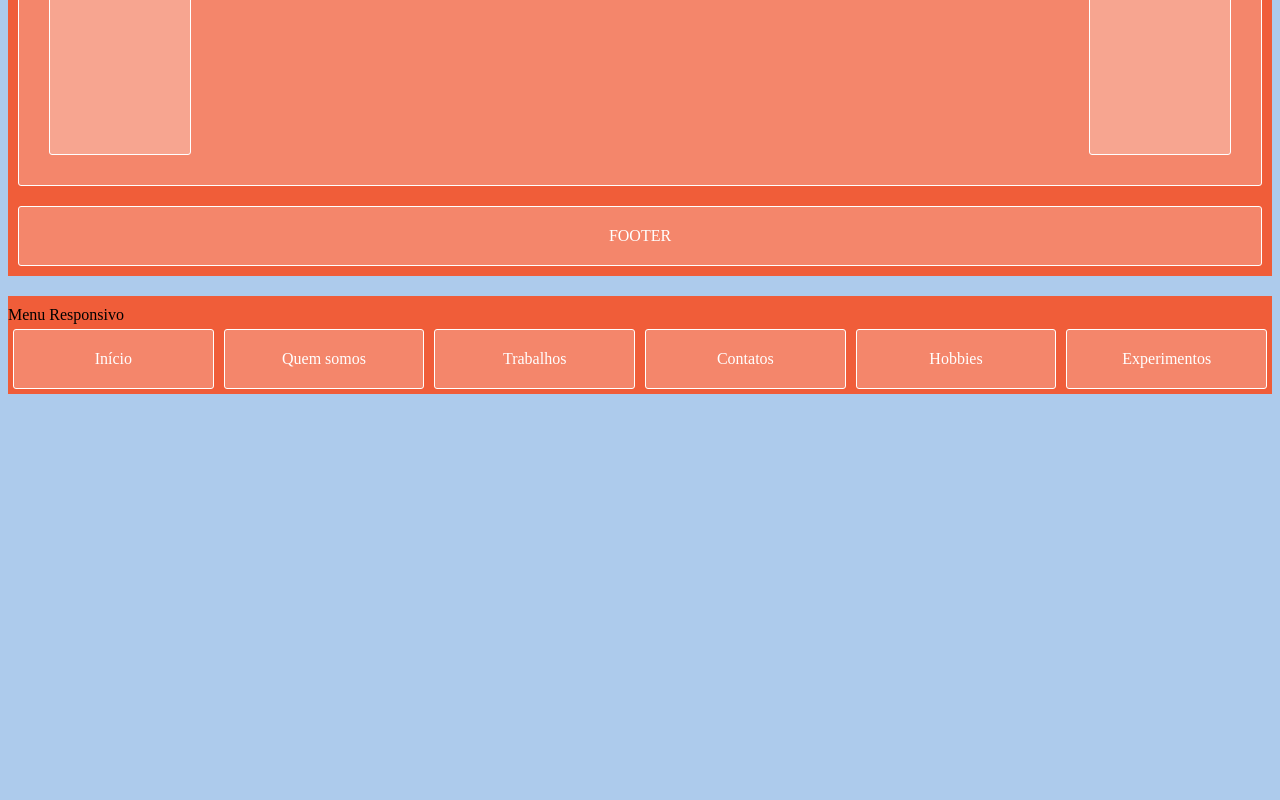
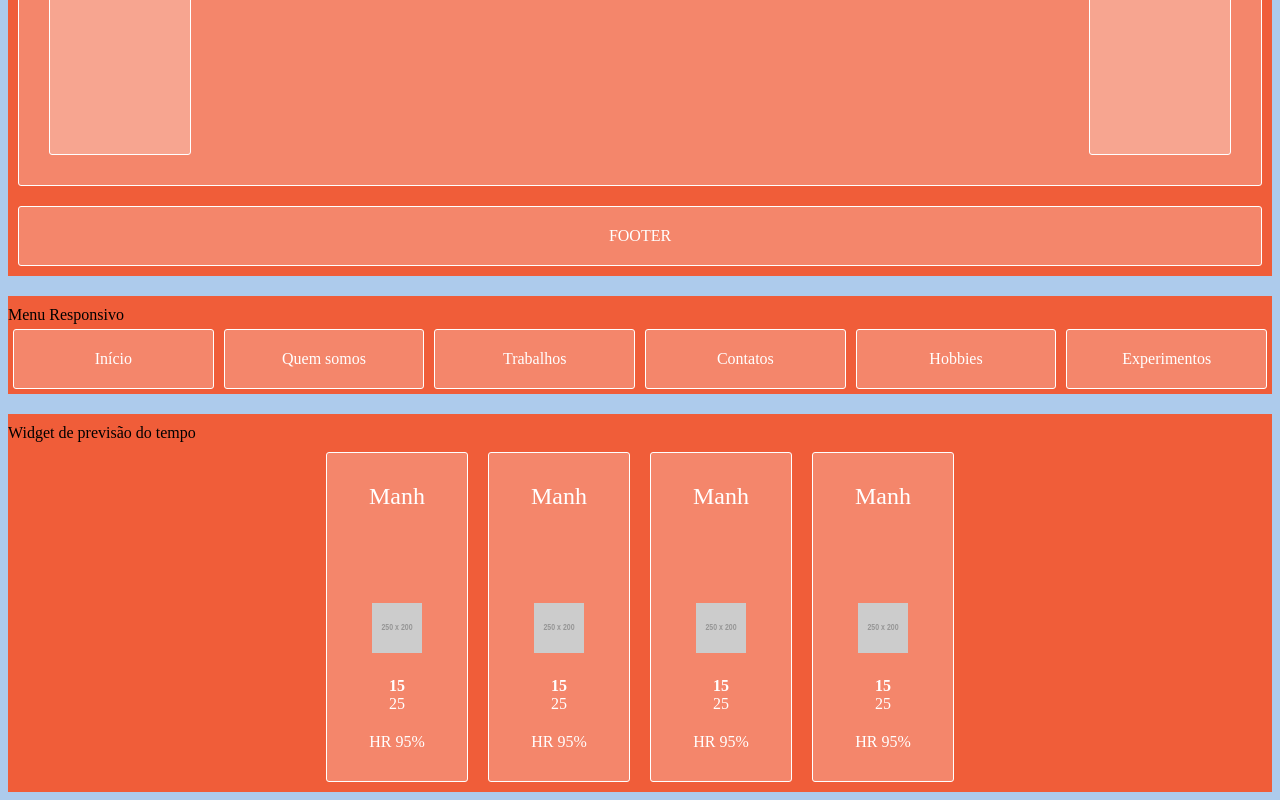
Before and after one commit to tindao02/explorer, a plain HTML site: page Flexbox01/index.html in a window 1280 px wide. Shown: the part 5481-6281 px from the top of the page. Before the commit the page ends 5883 px from the top, so only its background shows below. Drawn offline with Linux system fonts and the light colour scheme; placeholder pictures from the web are drawn by us.

Commit message:
Widget previsão do tempo

```diff
--- a/Flexbox01/index.html
+++ b/Flexbox01/index.html
@@ -291,5 +291,60 @@
     </div>
   </section>
 
+  <section>
+    Widget de previsão do tempo
+    <div class="container widget">
+
+      <div class="weather">
+        <div class="weather-period">Manh</div>
+        <div class="weather-icon">
+          <img src="https://via.placeholder.com/250x200" alt="icone temperatura">
+        </div>
+        <div class="weather-minmax">
+          <span class="weather-min">15</span>
+          <span class="weather-max">25</span>
+        </div>
+        <div class="weather-hr">HR 95%</div>
+      </div>
+
+      <div class="weather">
+        <div class="weather-period">Manh</div>
+        <div class="weather-icon">
+          <img src="https://via.placeholder.com/250x200" alt="icone temperatura">
+        </div>
+        <div class="weather-minmax">
+          <span class="weather-min">15</span>
+          <span class="weather-max">25</span>
+        </div>
+        <div class="weather-hr">HR 95%</div>
+      </div>
+
+      <div class="weather">
+        <div class="weather-period">Manh</div>
+        <div class="weather-icon">
+          <img src="https://via.placeholder.com/250x200" alt="icone temperatura">
+        </div>
+        <div class="weather-minmax">
+          <span class="weather-min">15</span>
+          <span class="weather-max">25</span>
+        </div>
+        <div class="weather-hr">HR 95%</div>
+      </div>
+
+      <div class="weather">
+        <div class="weather-period">Manh</div>
+        <div class="weather-icon">
+          <img src="https://via.placeholder.com/250x200" alt="icone temperatura">
+        </div>
+        <div class="weather-minmax">
+          <span class="weather-min">15</span>
+          <span class="weather-max">25</span>
+        </div>
+        <div class="weather-hr">HR 95%</div>
+      </div>
+
+    </div>
+  </section>
+
 </body>
 </html>
--- a/Flexbox01/style.css
+++ b/Flexbox01/style.css
@@ -283,3 +283,76 @@ section + section {
     flex-basis: 100px;
   }
 }
+
+
+/* WIDGET DE PREVISÃO DO TEMPO */
+.weather {
+  align-items: center;
+  display: flex;
+  flex-direction: column;
+  justify-content: space-between;
+}
+
+.weather > div {
+  margin: 10px 0;
+}
+
+.weather-period {
+  flex: 1;
+  font-size: 2rem;
+  text-align: left;
+}
+
+.weather img {
+  height: 50px;
+  min-width: 20px;
+  width: 50px;
+}
+
+.weather-min {
+  font-weight: 700;
+}
+
+.weather-min::after {
+  content: ' - ';
+}
+
+@media (min-width: 37.5em) {
+  .weather {
+    align-items: center;
+    flex-direction: row;
+    justify-content: space-between;
+  }
+  .weather > div {
+    margin: 0 50px;
+  }
+  .weather-period {
+    font-size: 1.5rem;
+    min-width: 50px;
+    text-align: left;
+  }
+  .weather-minmax {
+    display: flex;
+    flex-direction: column;
+  }
+  .weather-min::after {
+    content: '';
+  }
+}
+
+@media (min-width: 56.25em) {
+  .widget {
+    display: flex;
+    justify-content: center;
+  }
+  .weather {
+    flex-basis: 100px;
+    flex-direction: column;
+  }
+  .weather > div {
+    margin: 10px 0;
+  }
+  .weather-period {
+    flex-basis: 100px;
+  }
+}
```
